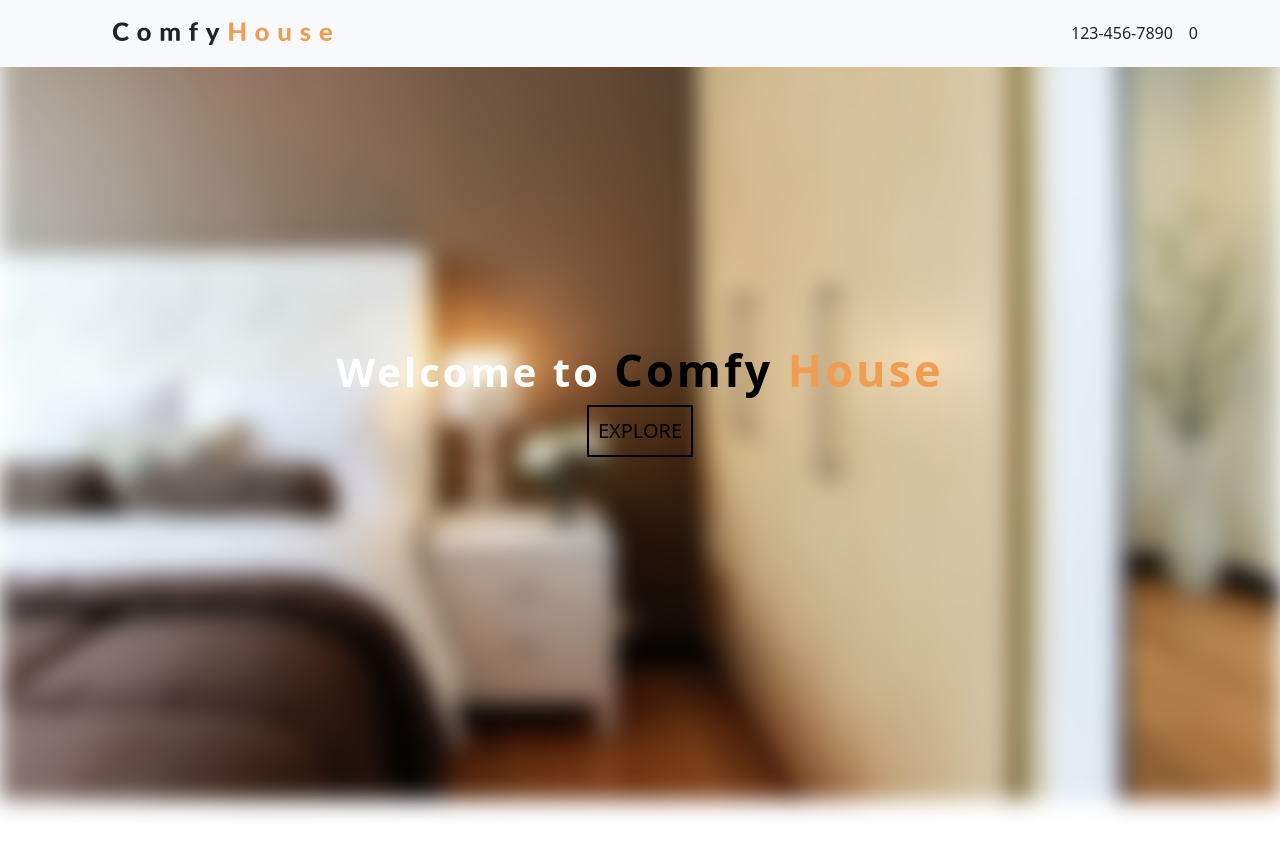
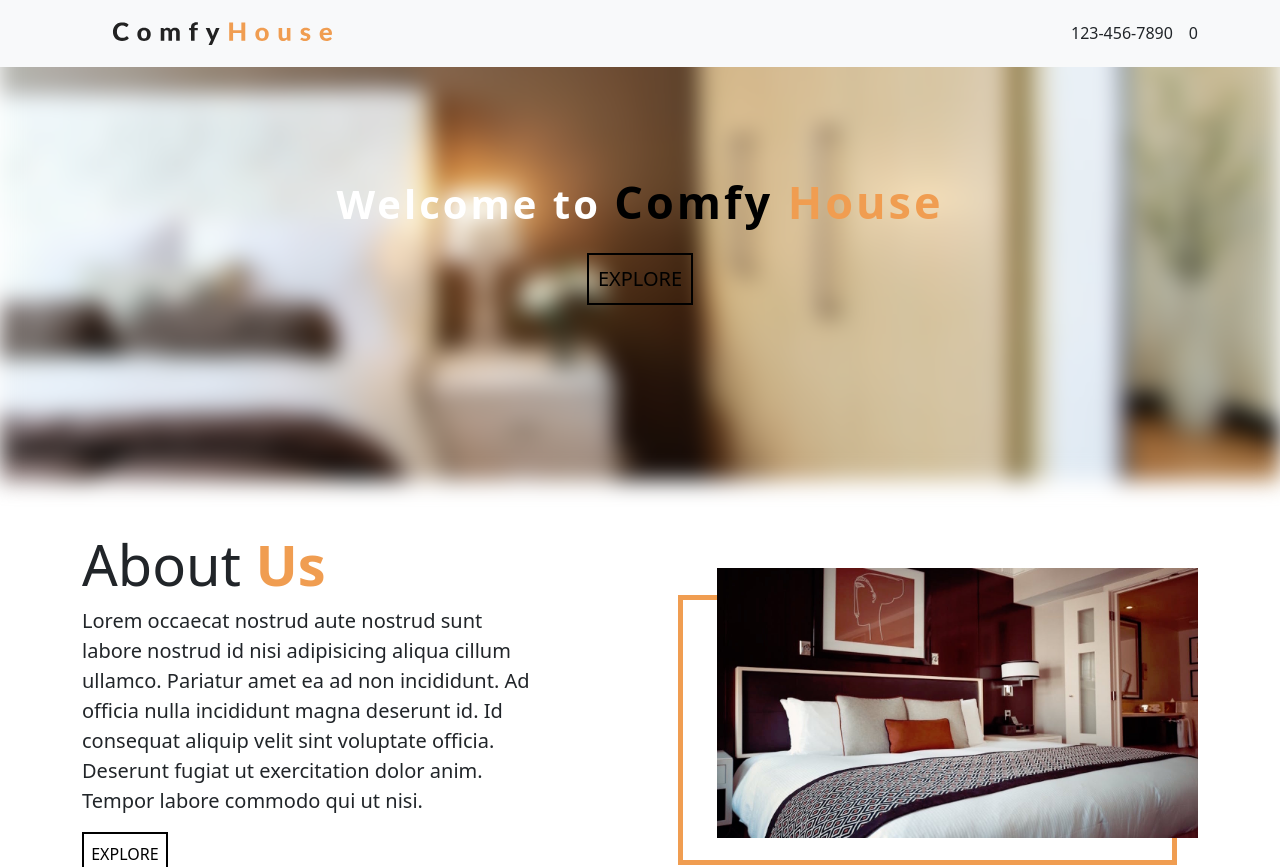
Before and after one commit to albim360/comfy-ecommerce, a Vue app: page / in a window 1280 px wide. Shown: the top 867 px of the page. Built offline with nearby package versions, Linux system fonts and the light colour scheme.

Commit message:
FIX Button and title on hero

```diff
--- a/src/components/Hero.vue
+++ b/src/components/Hero.vue
@@ -1,17 +1,15 @@
 <template>
   <div class="hero">
     <div class="blur-background"></div>
-    <div class="container-fluid">
-      <div class="row justify-content-center align-items-center vh-100">
-        <div class="col-12 text-center z-index-master">
-          <h1 class="welcome letter-spacing-3">
+    <div class="container-fluid d-flex justify-content-center align-items-center" style="height: 60vh;">
+      <div class="text-center z-index-master">
+        <h1 class="welcome letter-spacing-3 mb-4">
           Welcome to
           <span class="title letter-spacing-3">
             <span class="black">Comfy <span class="orange-bold">House</span></span>
           </span>
         </h1>
         <button class="fs-5">EXPLORE</button>
-        </div>
       </div>
     </div>
   </div>
@@ -24,14 +22,10 @@ export default {
 </script>
 
 <style scoped>
-.hero {
-  position: relative;
-}
-
 
 .welcome {
   font-weight: bold;
-  color: #fff
+  color: #fff;
 }
 
 </style>
--- a/src/style.css
+++ b/src/style.css
@@ -58,7 +58,6 @@ button {
   border: 2px solid var(--black);
   font-family: "Nunito Sans", sans-serif;
   padding: 0.45em;
-  ;
 }
 
 button:hover {
@@ -83,6 +82,11 @@ TEXT
     HERO LAYOUT
 *******************/
 
+.hero {
+  position: relative;
+  margin-bottom: 4%;
+}
+
 .blur-background {
   position: absolute;
   top: 0;
@@ -95,16 +99,6 @@ TEXT
   z-index: -1;
 }
 
-.welcome,
-.title,
-.btn {
-  position: relative;
-  z-index: 1;
-}
-
-.hero {
-  margin-bottom: 100px;
-}
 
 /*******************
     ABOUT LAYOUT
```
Lines whose indentation alone changed are shown as unchanged.
